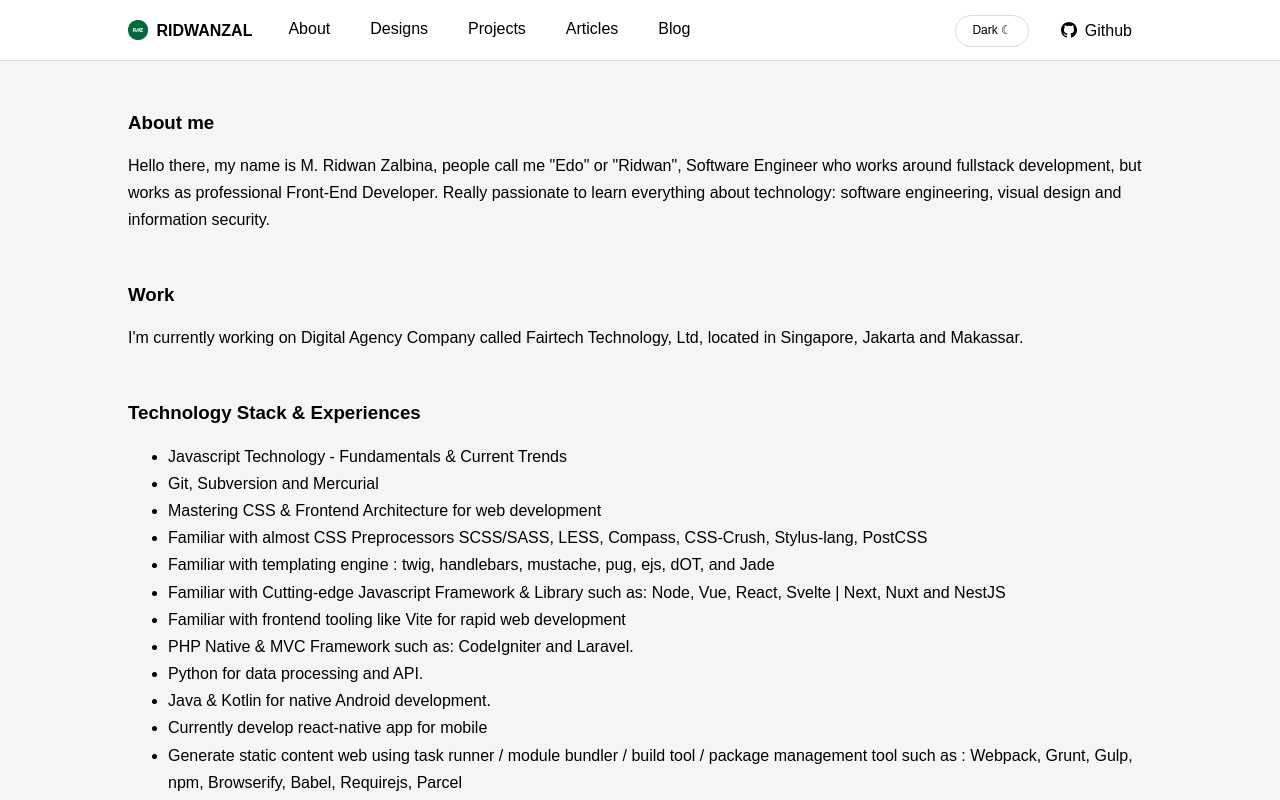
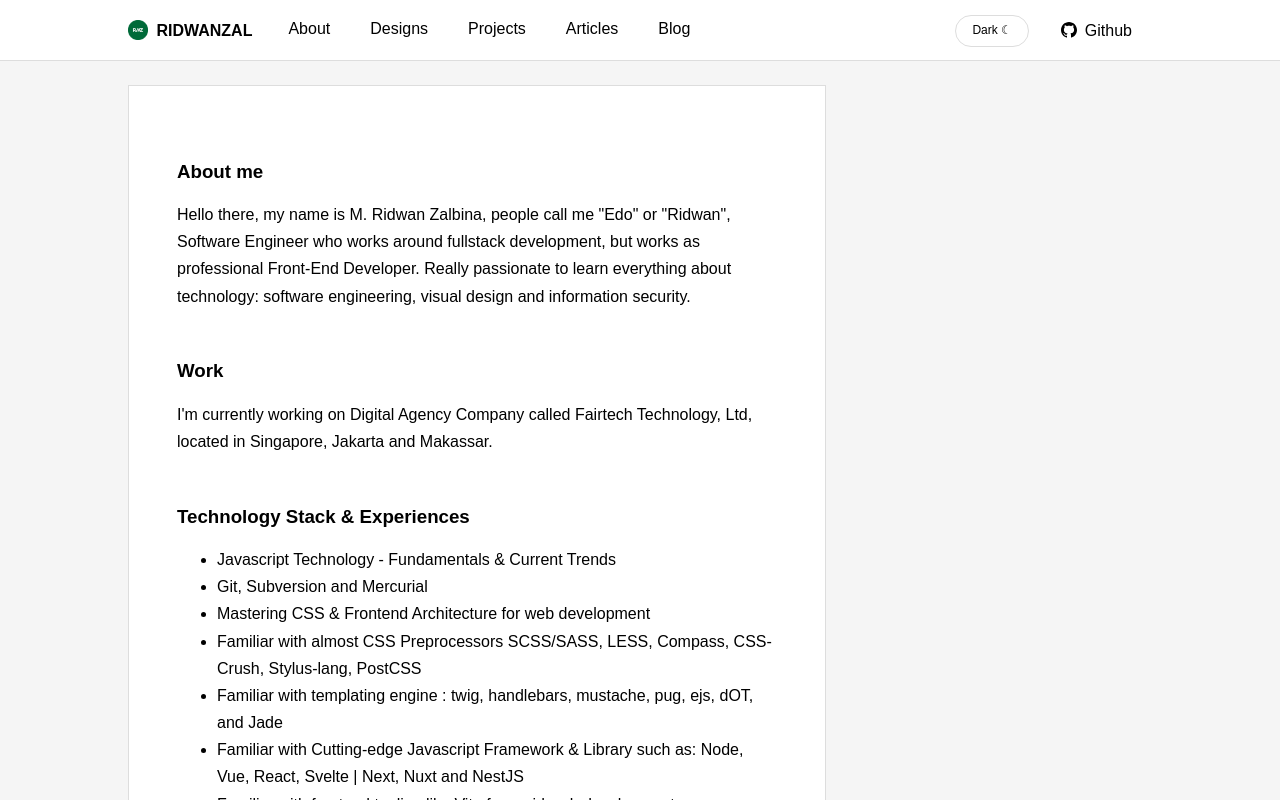
Before and after one commit to ridwanzal/react-landing-page, a React (Vite) app: page /about in a window 1280 px wide. Shown: the top 800 px of the page. Built offline with nearby package versions, Linux system fonts and the light colour scheme; a web font is replaced by a local one.

Commit message:
Update styling

```diff
--- a/src/components/Footer.jsx
+++ b/src/components/Footer.jsx
@@ -1,5 +1,6 @@
-import { useState, useEffect } from 'react';
+import { useState } from 'react';
 import { printYear } from '../utils/commonUtils';
+import viteLogo from '../../public/vite.svg';
 
 function Footer() {
     const [data, setData] = useState(null);
@@ -12,7 +13,7 @@ function Footer() {
                         @{printYear()} M. Ridwan Zalbina. All rights reserved
                     </div>
                     <div className="right">
-                        <img height="16" src="./vite.svg" />&nbsp;&nbsp; Build with React + Vite
+                        <img height="16" src={viteLogo} />&nbsp;&nbsp; Build with React + Vite
                     </div>
                 </div>
             </div>
--- a/src/page/About.jsx
+++ b/src/page/About.jsx
@@ -26,7 +26,8 @@ function About() {
             <div className="section-general">
                 <div className="wrapper">
                     <div className="wrapper-inner">
-                    <div className="wrapper-content">
+                        <div className="wrapper-content wrapper-content--contain">
+                            <div className='content-small contain-wrap'>
                                 <h3>About me</h3>
                                 <p>
                                 Hello there, my name is M. Ridwan Zalbina, people call me "Edo" or "Ridwan", Software Engineer who works around fullstack development, but works as professional Front-End Developer. Really passionate to learn everything about technology: software engineering, visual design and information security.
@@ -97,6 +98,7 @@ function About() {
                         </div>
                     </div>
                 </div>
+            </div>
             <Footer></Footer>
         </>
     );
--- a/src/page/BlogDetail.jsx
+++ b/src/page/BlogDetail.jsx
@@ -1,7 +1,6 @@
 import { useEffect, useState} from 'react';
 import {useLocation} from 'react-router-dom';
 import logoMain from '../assets/logo.png';
-import parse from 'html-react-parser';
 import ReactMarkdown from 'react-markdown';
 import remarkGfm from 'remark-gfm';
 import Footer from '../components/Footer';
--- a/src/styles/components/_button.scss
+++ b/src/styles/components/_button.scss
@@ -1,6 +1,6 @@
 .btn {
     padding: 8px 16px;
-    border-radius: 4px;
+    border-radius: 2px;
     cursor: pointer;
     font-size: 14px;
     transition: all .2s;
--- a/src/styles/components/_input.scss
+++ b/src/styles/components/_input.scss
@@ -4,7 +4,7 @@
     padding: 8px 12px;
     font-size: 14px;
     min-width: 250px;
-    border-radius: 4px;
+    border-radius: 2px;
 }
 
 .form-g {
--- a/src/styles/partials/_section.scss
+++ b/src/styles/partials/_section.scss
@@ -42,7 +42,7 @@
 
             &.contain-wrap {
                 background-color: #fff;
-                padding: 20px 64px;
+                padding: 24px 48px;
                 border: 1px solid #ddd;
                 margin-top: 24px;
 
@@ -313,7 +313,7 @@
         &--background {
             background-color: #fff;
             padding: 20px 0;
-            border-radius: 4px;
+            border-radius: 2px;
 
             @media #{$media-not-desktop}{
                 padding: 10px 0;
@@ -415,7 +415,7 @@
             color: #777;
             margin-right: 8px;
             padding: 4px 8px;
-            border-radius: 4px;
+            border-radius: 2px;
             border: 1px solid #ddd;
         }
     }
```
Lines whose indentation alone changed are shown as unchanged.
